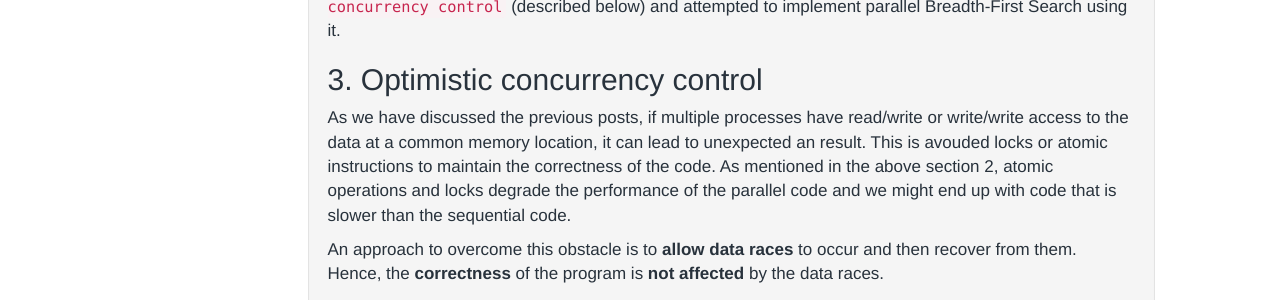
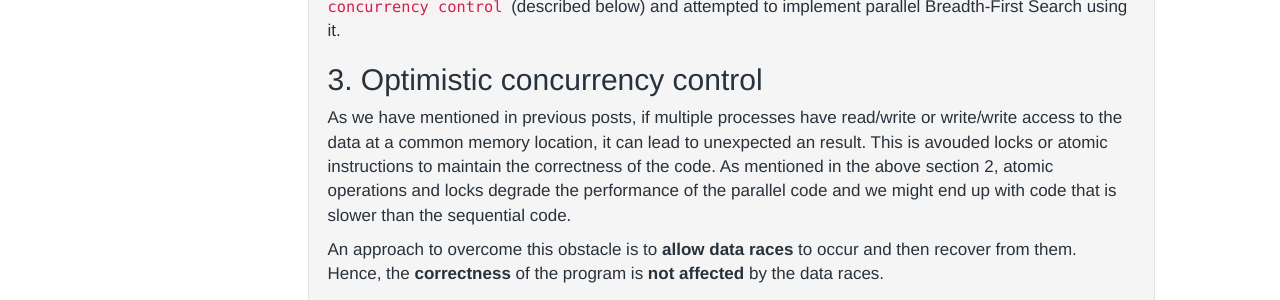
Before and after one commit to SohamTamba/GSoC, a Jekyll site: the page built from _posts/2018-07-23-weeks-9-to-10.markdown, in a window 1280 px wide and 900 px high, scrolled down 778 px. Shown: the part 152-452 px from the top of the window. Built offline with Jekyll 4.4.1, drawn with Linux system fonts in a browser that asks for light colours.

Commit message:
Update 2018-07-23-weeks-9-to-10.markdown

```diff
--- a/_posts/2018-07-23-weeks-9-to-10.markdown
+++ b/_posts/2018-07-23-weeks-9-to-10.markdown
@@ -35,7 +35,7 @@ After discussing this with my mentor, we decided to focus on parallelizing imple
 
 ## 3. Optimistic concurrency control
 
-As we have discussed the previous posts, if multiple processes have read/write or write/write
+As we have mentioned in previous posts, if multiple processes have read/write or write/write
 access to the data at a common memory location, it can lead to unexpected an result. This is avouded locks or atomic
 instructions to maintain the correctness of the code. As mentioned in the above section 2, atomic operations and locks degrade the performance of the parallel code and we might end up with code that is slower than the sequential code.
 
```
